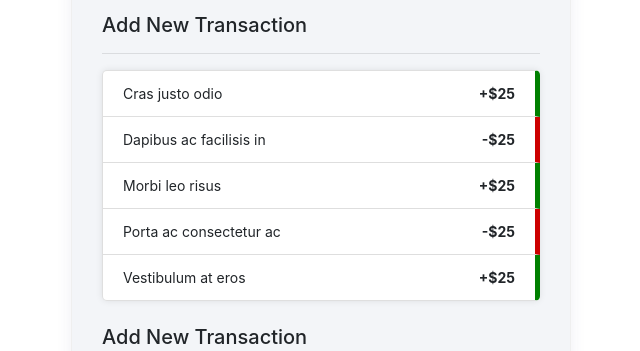
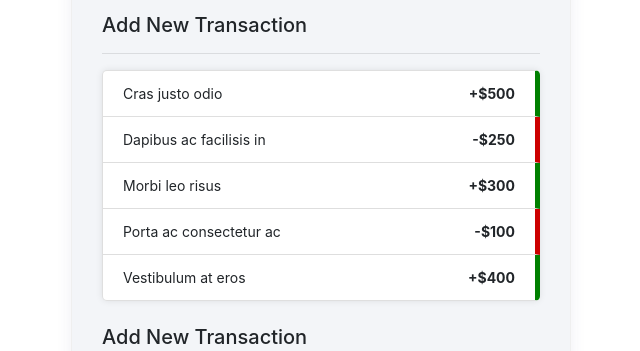
Before and after one commit to nomanaadma/Expense-Tracker-React-App, a React (Create React App) app: page / in a window 1280 px wide. Shown: the part 303-654 px from the top of the page, without its empty margins (319-959 px from the left). Built offline with nearby package versions, Linux system fonts and the light colour scheme.

Commit message:
Dynamic History

```diff
--- a/src/App.js
+++ b/src/App.js
@@ -1,13 +1,16 @@
-import React from "react";
+import React, { useContext } from "react";
+import { TransactionProvider, TransactionContext } from "./transactionContext";
 import "./App.css";
-import 'bootstrap/dist/css/bootstrap.min.css';
+import "bootstrap/dist/css/bootstrap.min.css";
 
 function App() {
+	let transactions = useContext(TransactionContext);
+
 	return (
+		<TransactionProvider>
 			<div className="Expense-Tracker-App">
-
 				<div className="text-center pb-4">
-				<img src={require("./logo.png")} alt="Logo"/>
+					<img src={require("./logo.png")} alt="Logo" />
 				</div>
 
 				<div className="balance">
@@ -16,20 +19,40 @@ function App() {
 				</div>
 
 				<div className="expense-container text-center">
-				<h6 className="mb-0">INCOME<br /> <span className="income_amount fz-40">$500</span></h6>
+					<h6 className="mb-0">
+						INCOME
+						<br /> <span className="income_amount fz-40">$500</span>
+					</h6>
 					<span className="divider">&nbsp;</span>
-				<h6 className="mb-0">EXPENSE<br /> <span className="expense_amount fz-40">$240</span></h6>
+					<h6 className="mb-0">
+						EXPENSE
+						<br />
+						<span className="expense_amount fz-40">$240</span>
+					</h6>
 				</div>
 
 				<div className="history mt-4">
 					<h5>Add New Transaction</h5>
 					<hr />
 					<ul className="list-group clearfix">
-					<li className="list-group-item income-list"><i className="delete">X</i>Cras justo odio <span className="list-amount">+$25</span></li>
-					<li className="list-group-item expense-list"><i className="delete">X</i>Dapibus ac facilisis in <span className="list-amount">-$25</span></li>
-					<li className="list-group-item income-list"><i className="delete">X</i>Morbi leo risus <span className="list-amount">+$25</span></li>
-					<li className="list-group-item expense-list"><i className="delete">X</i>Porta ac consectetur ac <span className="list-amount">-$25</span></li>
-					<li className="list-group-item income-list"><i className="delete">X</i>Vestibulum at eros <span className="list-amount">+$25</span></li>
+						{transactions.map((transaction, index) => {
+							return (
+								<li
+									key={index}
+									className={
+										transaction.amount > 0
+											? "list-group-item income-list"
+											: "list-group-item expense-list"
+									}
+								>
+									<i className="delete">X</i>
+									{transaction.desc}
+									<span className="list-amount">
+										{transaction.amount > 0 ? "+" : "-"}${Math.abs(transaction.amount)}
+									</span>
+								</li>
+							);
+						})}
 					</ul>
 				</div>
 
@@ -39,17 +62,32 @@ function App() {
 					<form>
 						<div className="form-group">
 							<label htmlFor="description">Description</label>
-						<input type="text" className="form-control" id="description" placeholder="Description" />
+							<input
+								type="text"
+								className="form-control"
+								id="description"
+								placeholder="Description"
+							/>
 						</div>
 						<div className="form-group">
 							<label htmlFor="amount">Amount</label>
-						<input type="text" className="form-control" id="amount" placeholder="Amount" />
+							<input
+								type="text"
+								className="form-control"
+								id="amount"
+								placeholder="Amount"
+							/>
 						</div>
-					<button type="submit" className="btn btn-primary btn-block">Add Transaction</button>
+						<button
+							type="submit"
+							className="btn btn-primary btn-block"
+						>
+							Add Transaction
+						</button>
 					</form>
 				</div>
-
 			</div>
+		</TransactionProvider>
 	);
 }
 
--- /dev/null
+++ b/src/transactionContext.js
@@ -0,0 +1,35 @@
+import React, { createContext, useReducer } from "react";
+import TransactionReducer from "./transactionReducer";
+
+const initialTransaction = [
+	{ amount: 500, desc: "Cras justo odio" },
+	{ amount: -250, desc: "Dapibus ac facilisis in" },
+	{ amount: 300, desc: "Morbi leo risus" },
+	{ amount: -100, desc: "Porta ac consectetur ac" },
+	{ amount: 400, desc: "Vestibulum at eros" },
+];
+
+export const TransactionContext = createContext(initialTransaction);
+
+export const TransactionProvider = ({ children }) => {
+
+	let [state, dispatch] = useReducer(TransactionReducer, initialTransaction);
+
+	function addTransaction(transactionObj) {
+		dispatch({
+			type: 'ADD_TRANSACTION',
+			payload: {
+				amount: transactionObj.amount,
+				desc: transactionObj.desc
+			}
+		});
+	}
+
+	return (
+		<TransactionContext.Provider
+			value={{ transactions: state, addTransaction }}
+		>
+			{children}
+		</TransactionContext.Provider>
+	);
+};
--- /dev/null
+++ b/src/transactionReducer.js
@@ -0,0 +1,12 @@
+const TransactionReducer = ((state, action) => {
+
+	switch (action.type) {
+		case "ADD":
+			return [action.payload, ...state];
+		default:
+			return state;
+	}
+
+});
+
+export default TransactionReducer;
```
Lines whose indentation alone changed are shown as unchanged.
